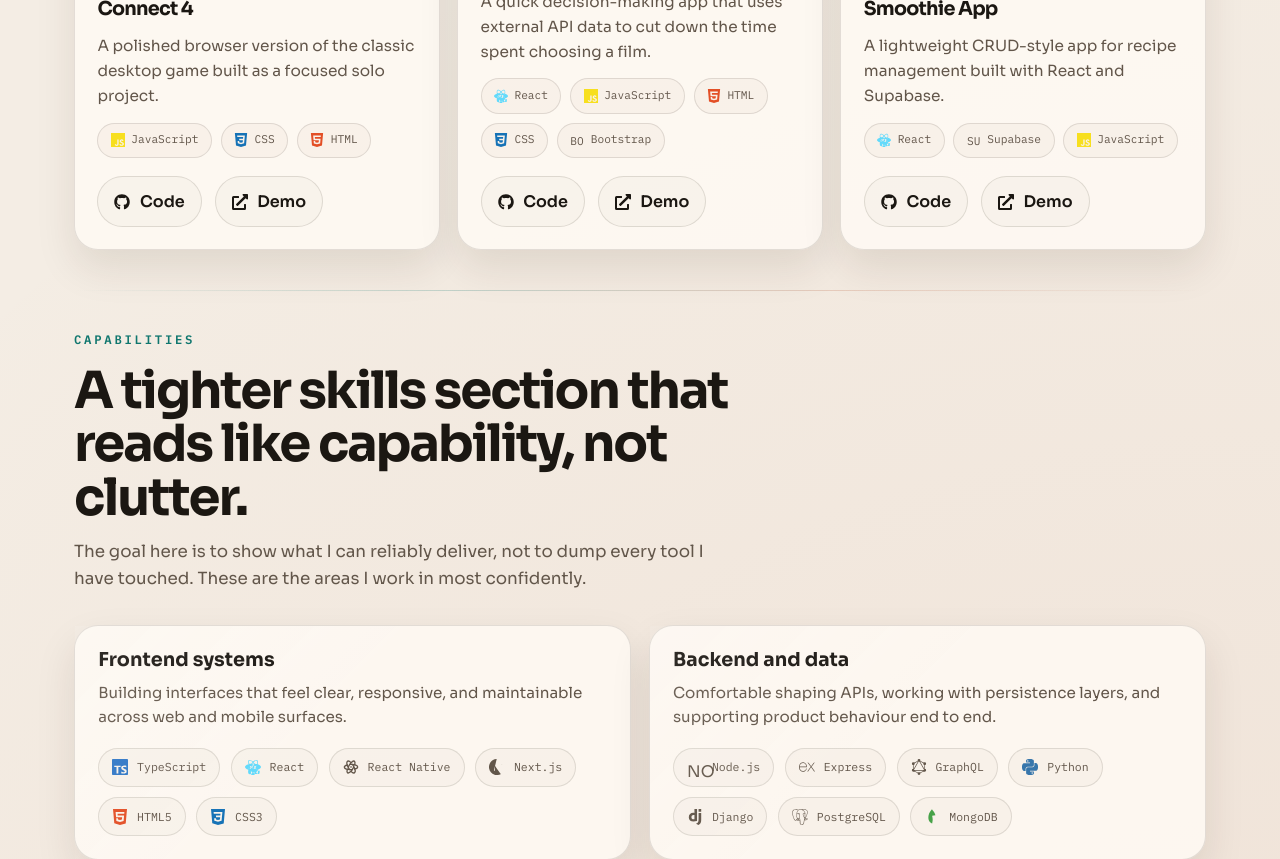
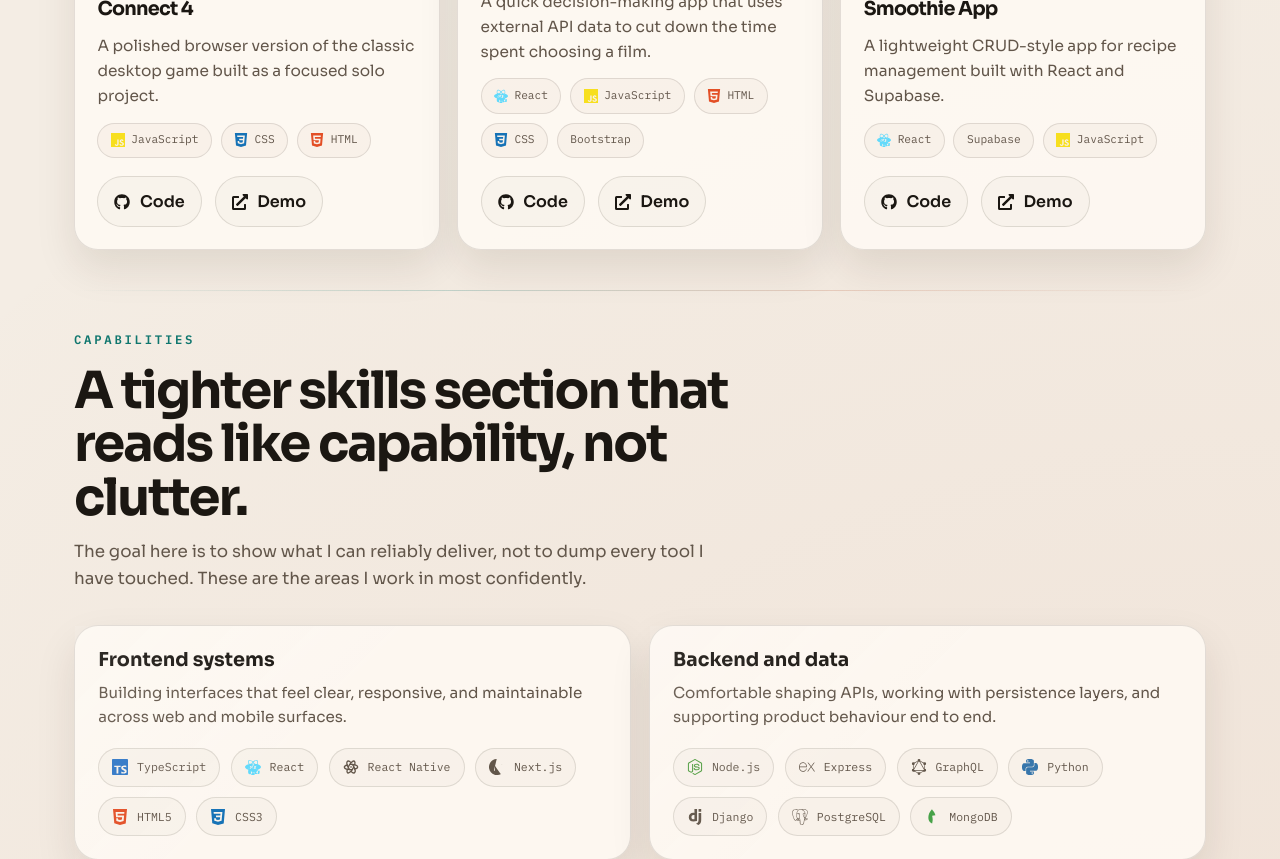
Before and after one commit to miskhill/portfolio2025, a React (Vite) app: page / in a window 1280 px wide. Shown: the part 4160-5019 px from the top of the page. Built offline with nearby package versions, Linux system fonts and the light colour scheme.

Commit message:
remove skill lettering where there is no available icon

```diff
--- a/src/assets/SvgComponents.tsx
+++ b/src/assets/SvgComponents.tsx
@@ -88,6 +88,7 @@ export const TechIcon: React.FC<TechIconProps> = ({ technology, className = "",
     "react native": ({ className = "", size = 24 }) => <TbBrandReactNative className={className} size={size} />,
     reactnative: ({ className = "", size = 24 }) => <TbBrandReactNative className={className} size={size} />,
     nodejs: NodeIcon,
+    "node.js": NodeIcon,
     node: NodeIcon,
     python: PythonIcon,
     nextjs: NextJSIcon,
@@ -100,7 +101,6 @@ export const TechIcon: React.FC<TechIconProps> = ({ technology, className = "",
     mongodb: MongoDBIcon,
     postgresql: ({ className = "", size = 24 }) => <SiPostgresql className={className} size={size} />,
     postgres: ({ className = "", size = 24 }) => <SiPostgresql className={className} size={size} />,
-    edgedb: ({ className = "", size = 24 }) => <div className={`flex items-center justify-center bg-primary/10 rounded text-xs font-medium text-primary ${className}`} style={{ width: size, height: size }}>ED</div>,
     mongoose: ({ className = "", size = 24 }) => <SiMongoose className={className} size={size} />,
     docker: DockerIcon,
     aws: ({ className = "", size = 24 }) => <SiAmazon className={className} size={size} />,
@@ -120,14 +120,7 @@ export const TechIcon: React.FC<TechIconProps> = ({ technology, className = "",
   const IconComponent = techIcons[technology.toLowerCase()];
 
   if (!IconComponent) {
-    return (
-      <div
-        className={`flex items-center justify-center bg-muted rounded text-xs font-medium ${className}`}
-        style={{ width: size, height: size }}
-      >
-        {technology.slice(0, 2).toUpperCase()}
-      </div>
-    );
+    return null;
   }
 
   return <IconComponent className={className} size={size} />;
```
